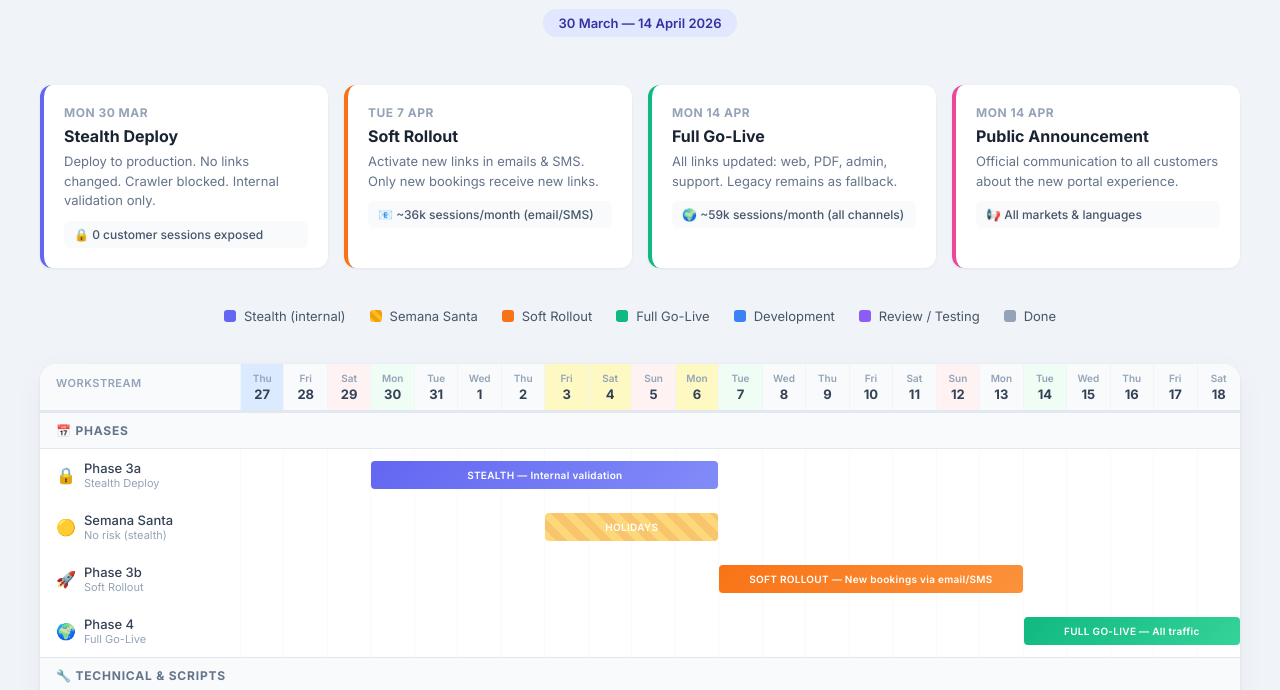
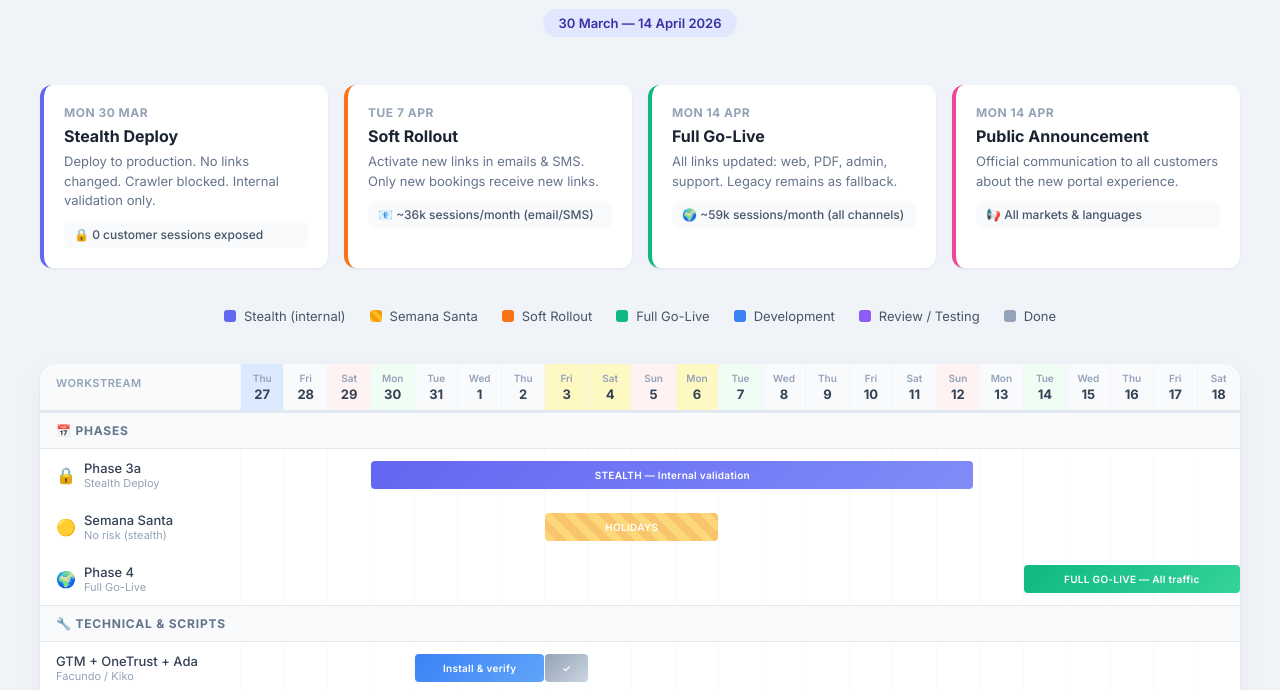
Before and after one commit to fcoperezhinojosa/rolloutplan-new-customerportal, a plain HTML site: page index.html in a window 1280 px wide. Shown: the part 110-800 px from the top of the page. Drawn offline with Linux system fonts and the light colour scheme.

Commit message:
New changes in the roadmap

```diff
--- a/index.html
+++ b/index.html
@@ -639,7 +639,7 @@
         <div class="bar-cell"></div>
         <div class="bar-cell"></div>
         <div class="bar-cell" style="position:relative">
-          <div class="bar stealth" style="left:0;width:calc(800% + 7px)">STEALTH — Internal validation</div>
+          <div class="bar stealth" style="left:0;width:calc(1400% + 7px)">STEALTH — Internal validation</div>
         </div>
         <div class="bar-cell"></div>
         <div class="bar-cell"></div>
@@ -680,37 +680,6 @@
         <div class="bar-cell"></div>
         <div class="bar-cell"></div>
         <div class="bar-cell"></div>
-        <div class="bar-cell"></div>
-        <div class="bar-cell"></div>
-        <div class="bar-cell"></div>
-        <div class="bar-cell"></div>
-        <div class="bar-cell"></div>
-        <div class="bar-cell"></div>
-        <div class="bar-cell"></div>
-        <div class="bar-cell"></div>
-        <div class="bar-cell"></div>
-        <div class="bar-cell"></div>
-        <div class="bar-cell"></div>
-      </div>
-
-      <div class="phase-row">
-        <div class="phase-label"><span class="icon">🚀</span>
-          <div>Phase 3b<span class="sublabel">Soft Rollout</span></div>
-        </div>
-        <div class="bar-cell"></div>
-        <div class="bar-cell"></div>
-        <div class="bar-cell"></div>
-        <div class="bar-cell"></div>
-        <div class="bar-cell"></div>
-        <div class="bar-cell"></div>
-        <div class="bar-cell"></div>
-        <div class="bar-cell"></div>
-        <div class="bar-cell"></div>
-        <div class="bar-cell"></div>
-        <div class="bar-cell"></div>
-        <div class="bar-cell" style="position:relative">
-          <div class="bar soft" style="left:0;width:calc(700% + 6px)">SOFT ROLLOUT — New bookings via email/SMS</div>
-        </div>
         <div class="bar-cell"></div>
         <div class="bar-cell"></div>
         <div class="bar-cell"></div>
```
